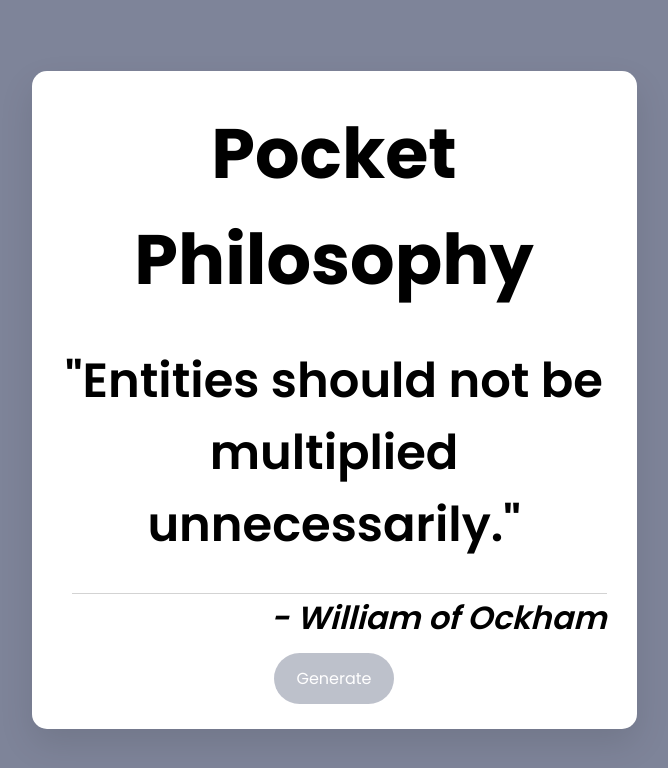
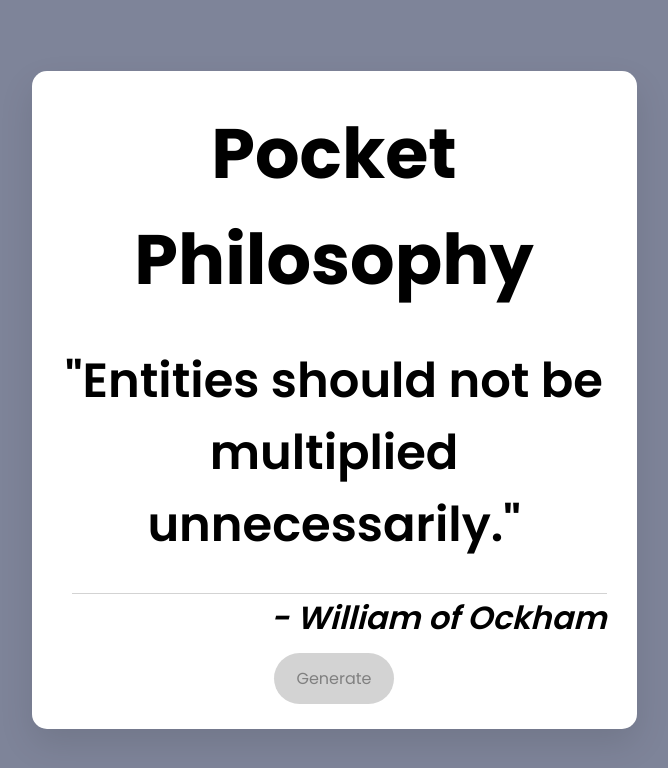
Before and after one commit to TimothyBlajsa/quotly, a plain HTML site: page index.html in a window 1280 px wide. In both pictures the pointer is over the button "Generate". Shown: the whole page, without its empty margins (306-974 px from the left). Drawn offline with Linux system fonts and the light colour scheme.

Commit message:
Fix pointer-event error due to transparency

```diff
--- a/style.css
+++ b/style.css
@@ -44,8 +44,8 @@
 }
 
 #generate:hover {
-    opacity: 0.5;
-    pointer-events: none;
+    background-color: lightgray;
+    color: gray;
 }
 
 .outer-container {
```
